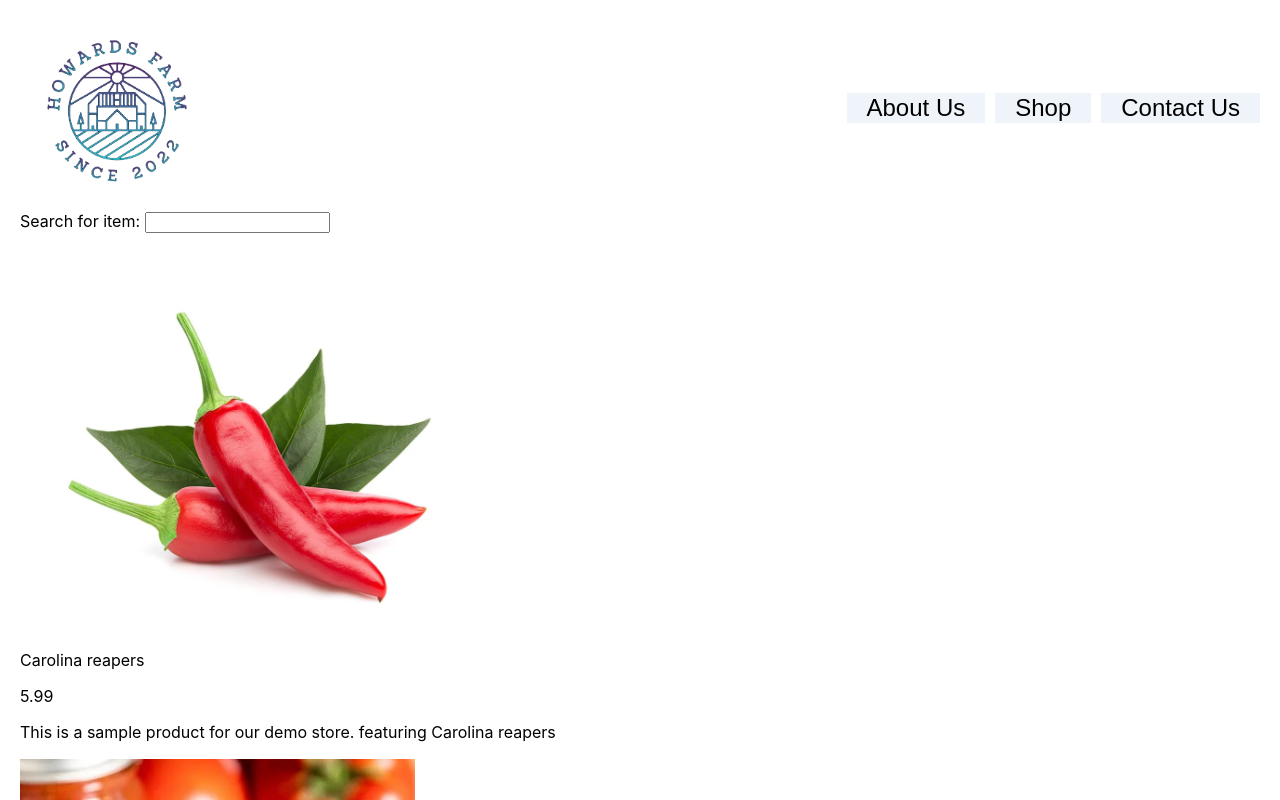
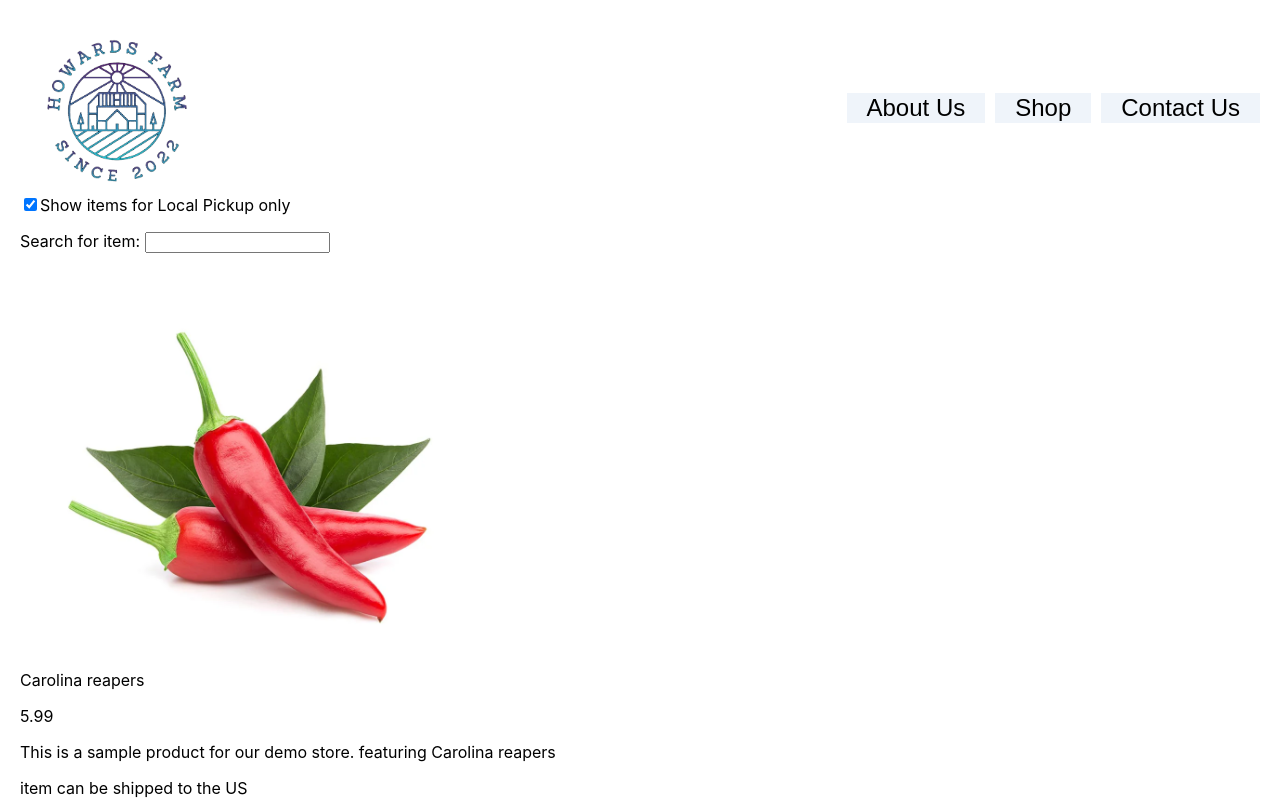
Before and after one commit to daho2353/howard-farm, a React (Create React App) app: page / in a window 1280 px wide. Both pictures are taken after a click on the button "Shop". Shown: the top 800 px of the page. Built offline with nearby package versions, Linux system fonts and the light colour scheme.

Commit message:
added the local pickup attribute to the product type with basic functionality, still need to add functionality to the checkbox that toggles whether to hide local pickup items.

```diff
--- a/src/components/ProductCard.tsx
+++ b/src/components/ProductCard.tsx
@@ -11,6 +11,9 @@ const ProductCard: React.FC<Props> = ({product}) => (
         <p className="product-name">{product.name}</p>
         <p className="product-price">{product.price.toFixed(2)}</p>
         <p className="product-description">{product.description}</p>
+        <p>
+            {product.localPickupOnly ? 'item is for local pickup only' : 'item can be shipped to the US'}
+        </p>
     </div>
 )
 
--- a/src/components/StorePage.tsx
+++ b/src/components/StorePage.tsx
@@ -9,10 +9,12 @@ export interface Product{ // placeholder product typing until backend is created
     price: number;
     imageURL: string;
     visible: boolean;
+    localPickupOnly: boolean;
 }
 
 const StorePage = () => {
     const [search, setSearch] = useState<string>("");
+    const [localToggle, setLocalToggle] = useState<boolean>(true);
 
     const SearchProduct = (event: React.ChangeEvent<HTMLInputElement>):void => {
         setSearch(event.target.value.toLowerCase());
@@ -22,8 +24,20 @@ const StorePage = () => {
         product.name.toLowerCase().includes(search)
     );
 
+    const handleCheckboxChange = () => {
+        setLocalToggle(prevState => !prevState);
+    }
+
     return(
         <div>
+            <label>
+                <input
+                    type="checkbox"
+                    checked={localToggle}
+                    onChange={handleCheckboxChange}
+                />
+                Show items for Local Pickup only
+            </label>
             <p>Search for item: <input onChange={SearchProduct} /></p>
             {filteredProducts.map(product => (
                 <ProductCard product={product} key={product.name} />
--- a/src/components/data.ts
+++ b/src/components/data.ts
@@ -10,6 +10,7 @@ export const products: Product[] = [
         price: 5.99,
         imageURL: Pepper,
         visible: false,
+        localPickupOnly: false,
       },
       {
         name: 'Fatali Salsa',
@@ -17,6 +18,7 @@ export const products: Product[] = [
         price: 9.99,
         imageURL: Salsa,
         visible: false,
+        localPickupOnly: false,
       },
       {
         name: 'Pesto',
@@ -24,5 +26,6 @@ export const products: Product[] = [
         price: 7.99,
         imageURL: Pesto,
         visible: false,
+        localPickupOnly: true,
       }
 ];
```
